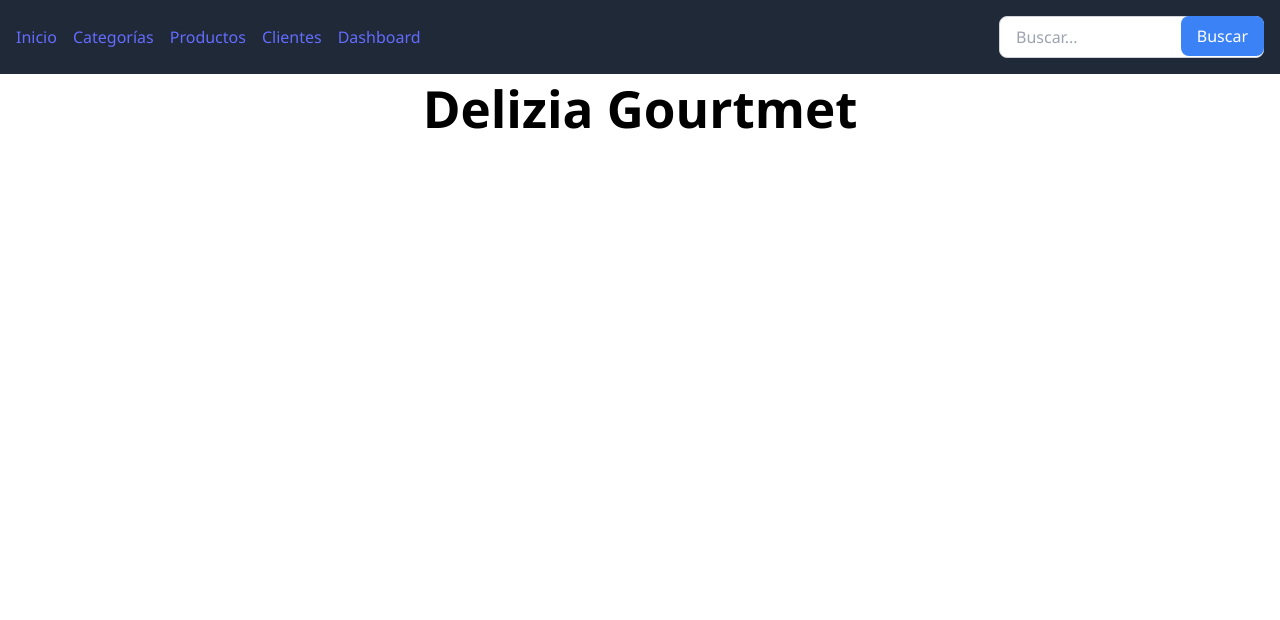
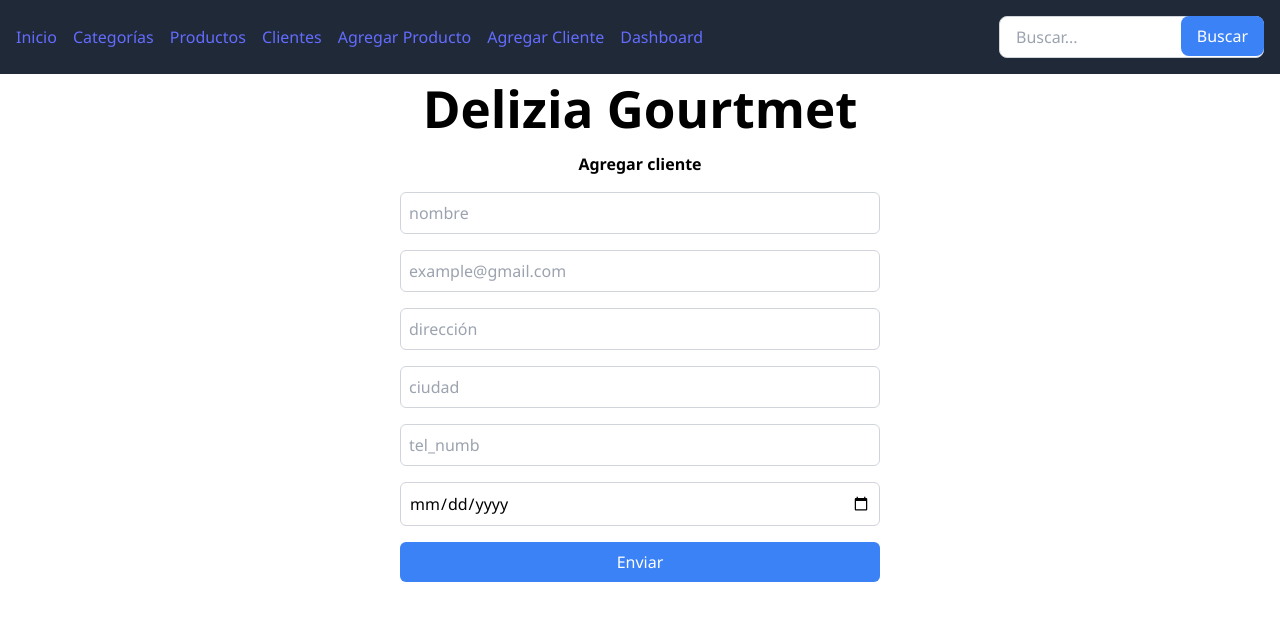
Before and after one commit to BeJotaTriple/Delizia-Gourmet, a React (Vite) app in the folder frontend/: page /add-client in a window 1280 px wide. Shown: the top 620 px of the page. Built offline with nearby package versions, Linux system fonts and the light colour scheme; no server answers.

Commit message:
formularios addClient y addProduct

```diff
--- a/frontend/src/App.tsx
+++ b/frontend/src/App.tsx
@@ -2,9 +2,10 @@ import { BrowserRouter as Router, Routes, Route } from 'react-router-dom'
 import './App.css'
 import Navbar from './components/Navbar'
 import Categorias from './components/Categories'
-import Comidas from './components/Meals'
+import AddProduct from './components/AddProduct'
 import Clients from './components/Clients'
 import Products from './components/Products'
+import AddClient from './components/AddClient'
 
 function App() {
   return (
@@ -15,8 +16,9 @@ function App() {
       <Navbar />
       <Routes>
         <Route path='/categorias' element={<Categorias />} />
-        <Route path='/comidas' element={<Comidas />} />
+        <Route path='/add-product' element={<AddProduct />} />
         <Route path='/clientes' element={<Clients />} />
+        <Route path='/add-client' element={<AddClient />} />
         <Route path='/products' element={<Products />} />
       </Routes>
     </Router>
--- /dev/null
+++ b/frontend/src/components/AddClient.tsx
@@ -0,0 +1,47 @@
+import React, { useState } from "react";
+import apiClient from "../api/apiClient";
+import styles from "../style"
+
+const AddClient: React.FC = () => {
+    const [formData, setformData] = useState({
+        name: '',
+        email: '',
+        address: '',
+        city: '',
+        tel_numb: '',
+        reg_date: '',
+    });
+
+    const handleSubmit = async (e: React.FormEvent) => {
+        e.preventDefault();
+        try {
+            await apiClient.post('api/clients/', formData);
+            alert('Product registered sucessfully');
+        } catch (error) {
+            alert('Error registering product');
+        }
+    };
+
+    return (
+        <form onSubmit={handleSubmit} className="max-w-lg mx-auto p-4">
+            <div className="flex flex-col space-y-4">
+                <h2 className="font-bold w-full">Agregar cliente</h2>
+                <input type="text" placeholder="nombre" onChange={e => setformData({ ...formData, name: e.target.value })}
+                    className={`${styles.inputForm}`}/>
+                <input type="email" placeholder="example@gmail.com" onChange={e => setformData({ ...formData, email: e.target.value })}
+                    className={`${styles.inputForm}`}/>
+                <input type="text" placeholder="dirección" onChange={e => setformData({ ...formData, address: e.target.value })}
+                    className={`${styles.inputForm}`}/>
+                <input type="text" placeholder="ciudad" onChange={e => setformData({ ...formData, city: e.target.value })}
+                    className={`${styles.inputForm}`}/>
+                <input type="tel" placeholder="tel_numb" onChange={e => setformData({ ...formData, tel_numb: e.target.value })}
+                    className={`${styles.inputForm}`}/>
+                <input type="date" placeholder="reg_date" onChange={e => setformData({ ...formData, reg_date: e.target.value })}
+                    className={`${styles.inputForm}`}/>
+                <button type="submit" className={`${styles.buttonForm}`}>Enviar</button>
+            </div>
+        </form>
+    )
+}
+
+export default AddClient;
--- /dev/null
+++ b/frontend/src/components/AddProduct.tsx
@@ -0,0 +1,47 @@
+import React, { useState } from "react";
+import apiClient from "../api/apiClient";
+import styles from "../style"
+
+const AddProduct: React.FC = () => {
+    const [formData, setformData] = useState({
+        name: '',
+        description: '',
+        ingredients: '',
+        category: '',
+        stock: '',
+        price: '',
+    });
+
+    const handleSubmit = async (e: React.FormEvent) => {
+        e.preventDefault();
+        try {
+            await apiClient.post('api/products/', formData);
+            alert('Product registered sucessfully');
+        } catch (error) {
+            alert('Error registering product');
+        }
+    };
+
+    return (
+        <form onSubmit={handleSubmit} className="max-w-lg mx-auto p-4">
+            <div className="flex flex-col space-y-4">
+                <h2 className="font-bold w-full">Agregar producto</h2>
+                <input type="text" placeholder="nombre" onChange={e => setformData({ ...formData, name: e.target.value })}
+                    className={`${styles.inputForm}`}/>
+                <input type="text" placeholder="descripción" onChange={e => setformData({ ...formData, description: e.target.value })}
+                    className={`${styles.inputForm}`}/>
+                <input type="text" placeholder="ingredientes" onChange={e => setformData({ ...formData, ingredients: e.target.value })}
+                    className={`${styles.inputForm}`}/>
+                <input type="text" placeholder="categoría" onChange={e => setformData({ ...formData, category: e.target.value })}
+                    className={`${styles.inputForm}`}/>
+                <input type="text"placeholder="stock" onChange={e => setformData({ ...formData, stock: e.target.value })}
+                    className={`${styles.inputForm}`}/>
+                <input type="text" placeholder="price" onChange={e => setformData({ ...formData, price: e.target.value })}
+                    className={`${styles.inputForm}`}/>
+                <button type="submit" className={`${styles.buttonForm}`}>Enviar</button>
+            </div>
+        </form>
+    )
+}
+
+export default AddProduct;
--- a/frontend/src/components/Meals.tsx
+++ /dev/null
@@ -1,29 +0,0 @@
-import { useEffect, useState } from "react";
-
-function Meals() {
-    const [meal, setMeal] = useState([]);
-
-    useEffect(() => {
-        fetch("http://localhost:5000/api/meal/:id_category") //por establecer con el Back
-        .then((response) => response.json())
-        .then((data) => setMeal(data))
-        .catch((error) => console.error("Error al obtener las comidas", error))
-    }, []);
-
-    // Tabla con botones para CRUD
-    // Agregar con retorno a Inicio
-    return (
-        <div>
-            <div>
-                {/* Colecciones pertenecientes a la categoría seleccionada*/}
-                {meal.map((meal) => {
-                    return(
-                        <p>Nombre: `${meal}`</p>
-                    )
-                })}
-            </div>
-        </div>
-    )
-}
-
-export default Meals;
--- a/frontend/src/components/Navbar.tsx
+++ b/frontend/src/components/Navbar.tsx
@@ -18,6 +18,8 @@ function Navbar() {
                     <Link to='/categorias'>Categorías</Link>
                     <Link to='/products'>Productos</Link>
                     <Link to='/clientes'>Clientes</Link>
+                    <Link to='/add-product'>Agregar Producto</Link>
+                    <Link to='/add-client'>Agregar Cliente</Link>
                     <Link to='/dashboard'>Dashboard</Link>
                 </div>
 
@@ -48,6 +50,8 @@ function Navbar() {
                     <Link to='/categorias'>Categorías</Link>
                     <Link to='/products'>Productos</Link>
                     <Link to='/clientes'>Clientes</Link>
+                    <Link to='/add-product'>Agregar Producto</Link>
+                    <Link to='/add-client'>Agregar Cliente</Link>
                     <Link to='/dashboard'>Dashboard</Link>
                 </div>
             </div>
--- a/frontend/src/style.ts
+++ b/frontend/src/style.ts
@@ -3,6 +3,8 @@ const styles = {
     tbody: "py-2 px-4 border-b border-gray-200",
     inputSearch: "border border-gray-300 rounded-lg py-2 px-4 focus:outline-none focus:ring focus:border-blue-300",
     buttonSearch: "absolute right-0 top-0 mt-0.9 mr-0.9 text-white bg-blue-500 hover:bg-blue-700 rounded-lg px-4 py-2",
+    inputForm: "border border-gray-300 p-2 rounded-md focus:outline-none focus:ring-2 focus:ring-blue-500",
+    buttonForm: "bg-blue-500 text-white p-2 rounded-md hover:bg-blue-600 focus:outline-none focus:ring-2 focus:ring-blue-500"
 }
 
 export default styles;
```
